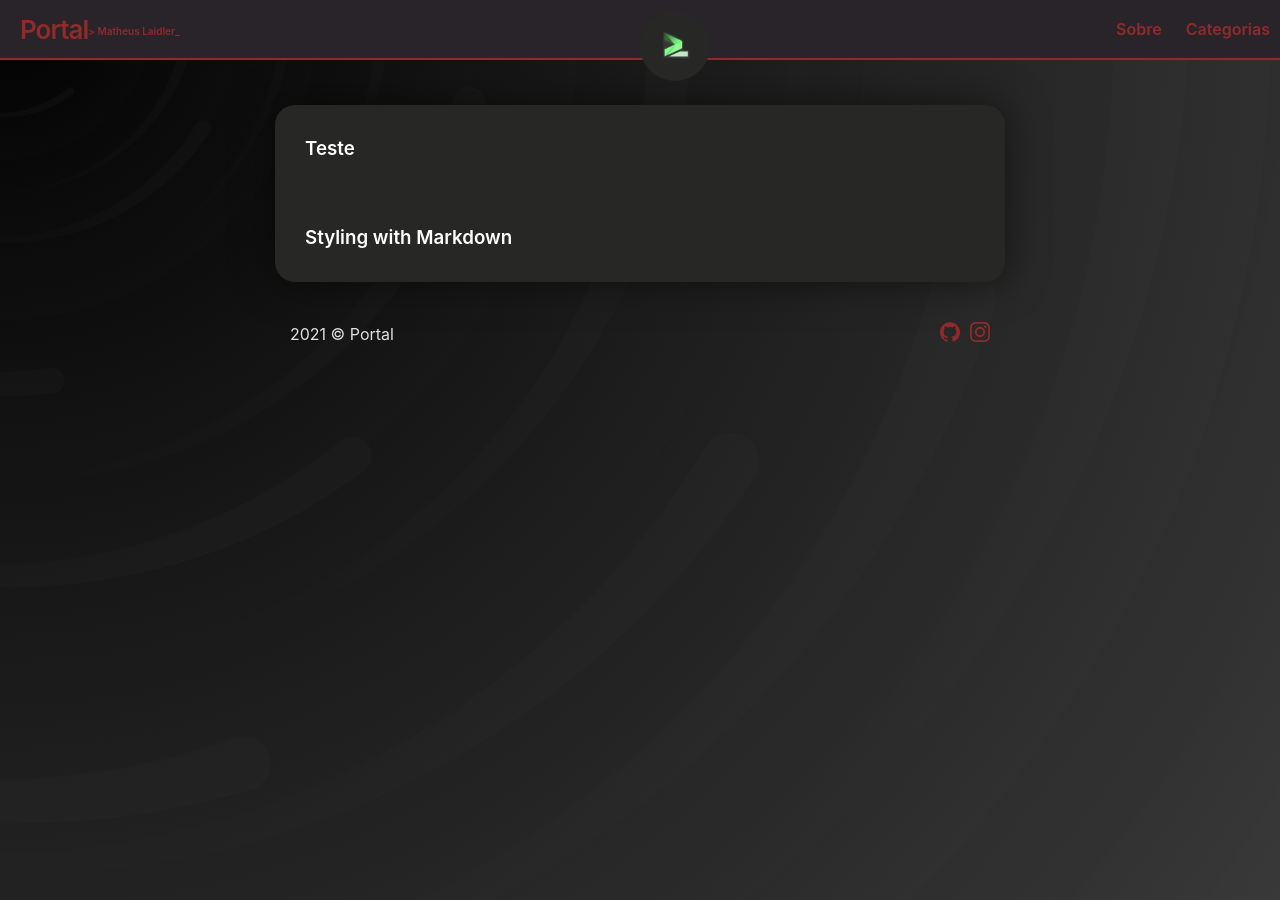
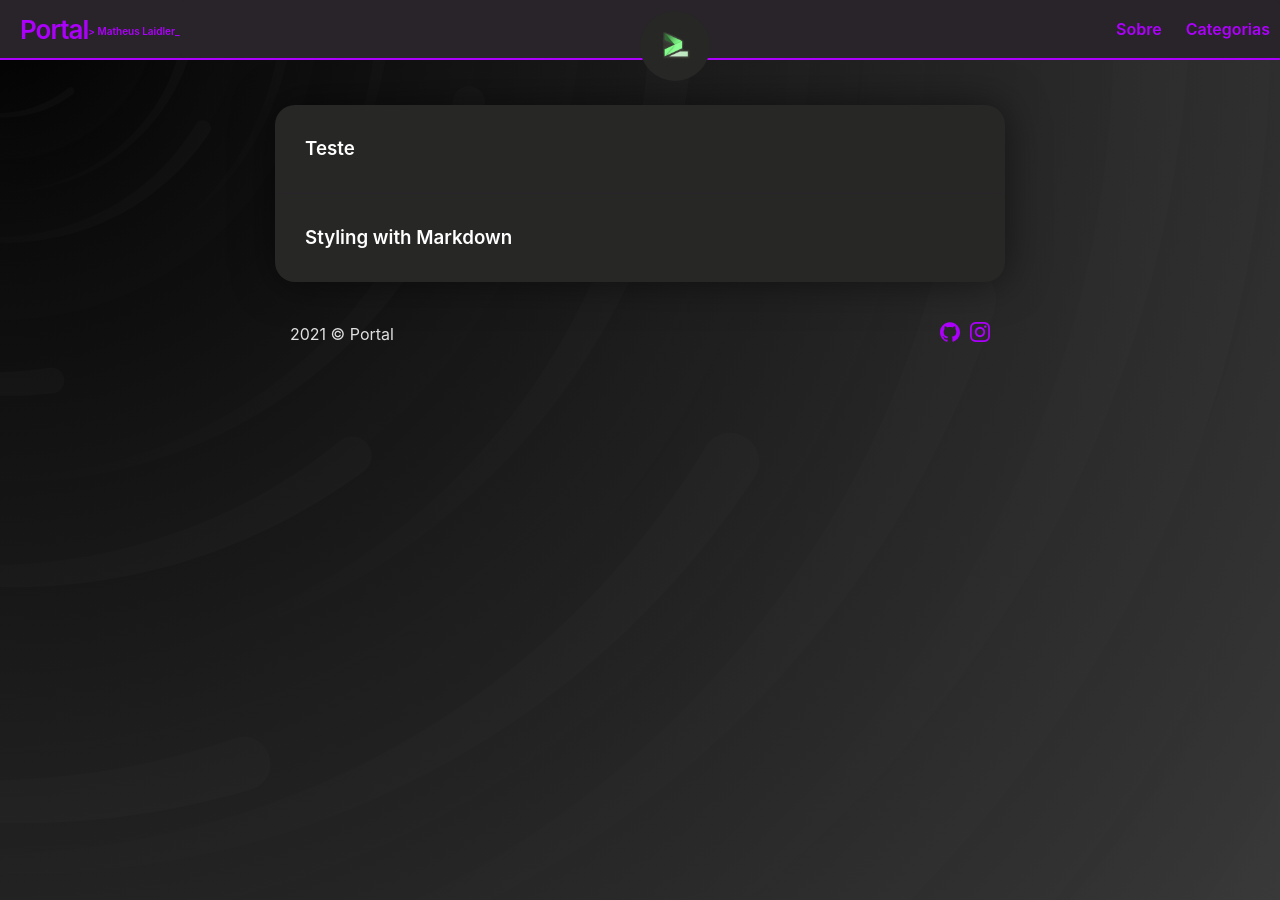
Before and after one commit to matheuslaidler/WayOfSec-Welcome-Theme, a Jekyll site: the page built from index.md, in a window 1280 px wide. Built offline with Jekyll 4.4.1, drawn with Linux system fonts in a browser that asks for light colours.

Commit message:
Update leaf.scss

```diff
--- a/_sass/leaf.scss
+++ b/_sass/leaf.scss
@@ -6,7 +6,7 @@ $base-font-color: #e0e0e0;
 $small-font-size:  $base-font-size * 0.875 !default;
 $base-line-height: 1.5 !default;
 
-$theme-color: #912a2a;
+$theme-color: #ad00fc;
 $header-color: #282429;
 
 $spacing-unit:     30px !default;
```
